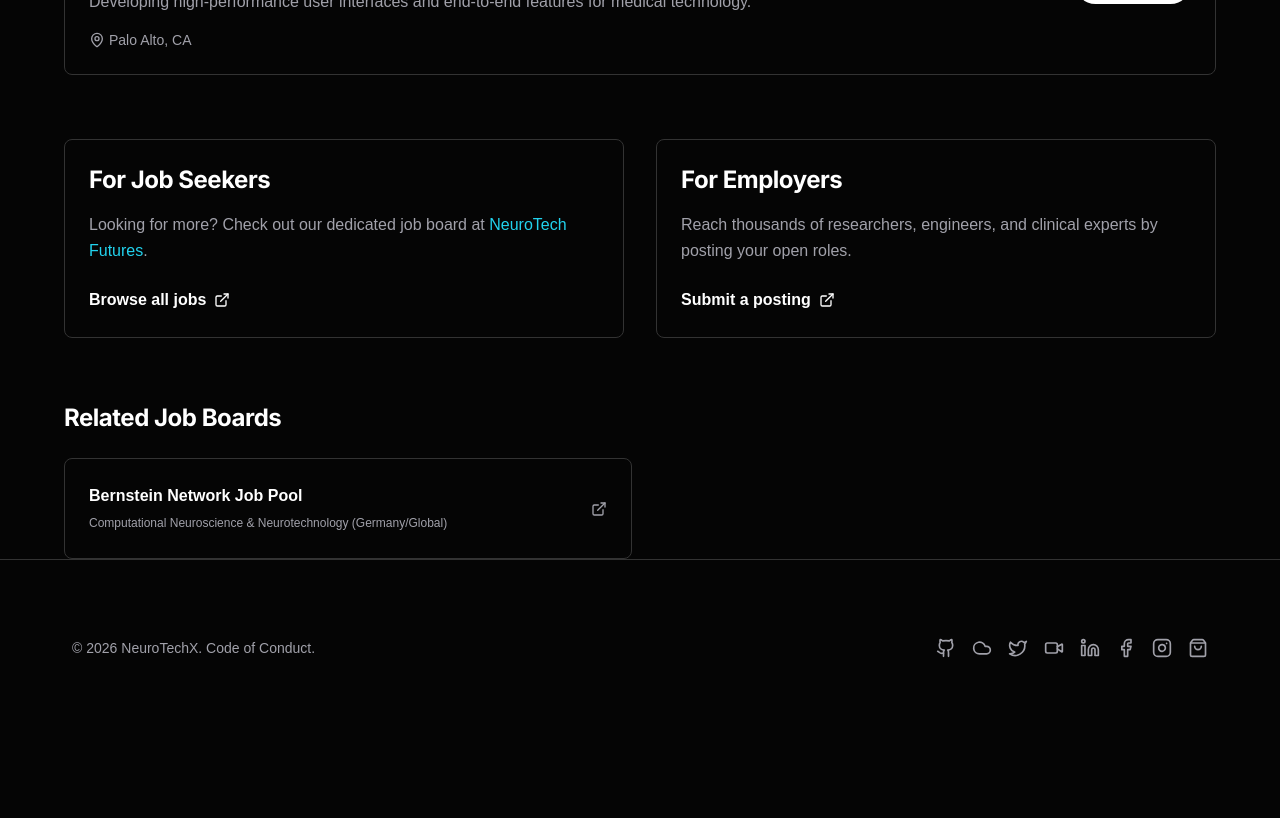
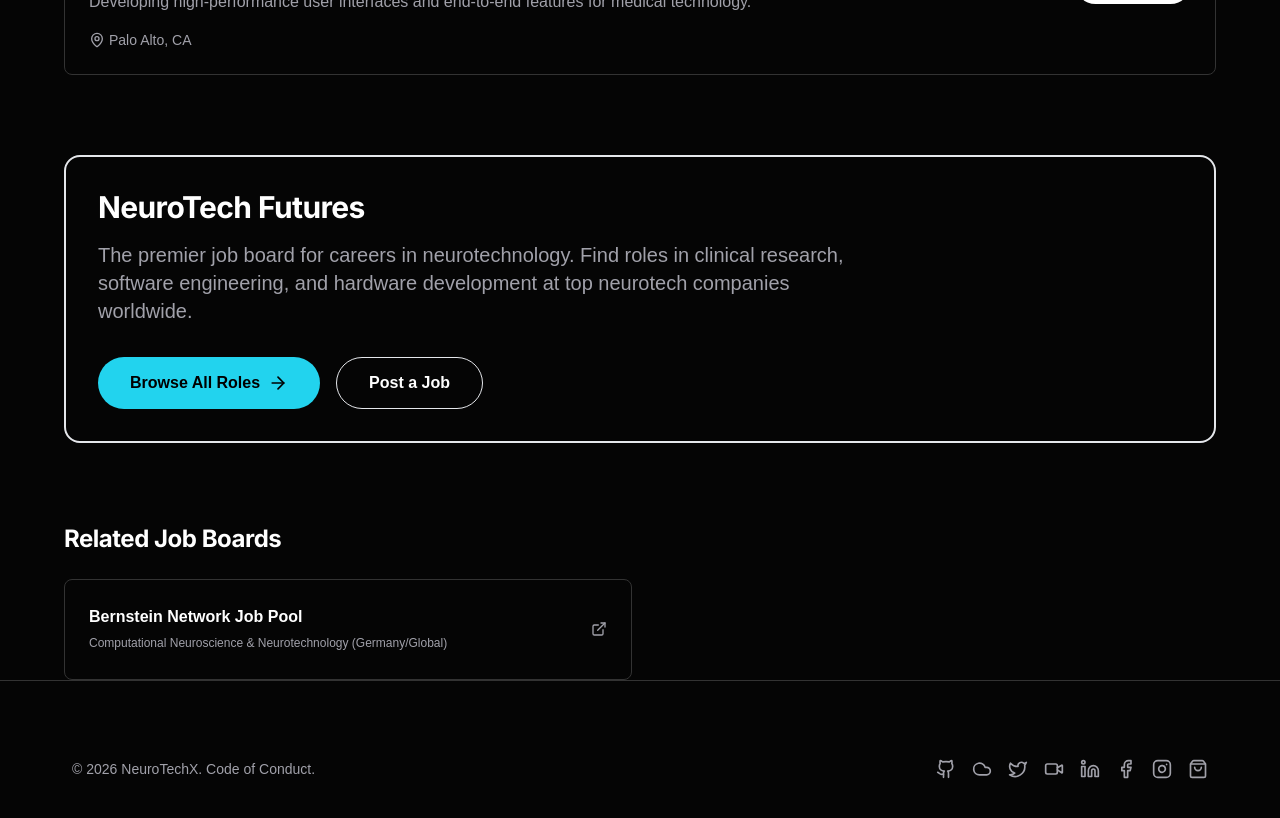
Before and after one commit to webntx/neurotechx-website, a Next.js app: page /jobs in a window 1280 px wide. Shown: the part 1880-2698 px from the top of the page. Before the commit the page ends 2616 px from the top, so only its background shows below. Built offline with nearby package versions, Linux system fonts and the light colour scheme; a web font is replaced by a local one.

Commit message:
chore: move NeuroTech Futures section below featured jobs

```diff
--- a/src/app/jobs/page.tsx
+++ b/src/app/jobs/page.tsx
@@ -1,5 +1,5 @@
 import LandingPageLayout from '@/components/LandingPageLayout';
-import { ExternalLink, Building2, MapPin, DollarSign } from 'lucide-react';
+import { ExternalLink, Building2, MapPin, DollarSign, ArrowRight } from 'lucide-react';
 
 const FEATURED_JOBS = [
     {
@@ -57,8 +57,8 @@
 export default function JobsPage() {
     return (
         <LandingPageLayout
-            title="NeuroTech Futures"
-            subtitle="The premier portal for careers in neurotechnology and brain-computer interfaces."
+            title="NeuroTech Jobs"
+            subtitle="Explore high-impact roles at the frontier of brain-computer interfaces and neural engineering."
             ctaText="Post a Job"
             ctaLink="https://docs.google.com/forms/d/e/1FAIpQLSfZyzhVdOLU8_oQ4NylHL8EFoKLIVmryGXA4u7HDsZpkTryvg/viewform"
         >
@@ -108,28 +108,35 @@
                 </div>
             </section>
 
-            <div className="grid md:grid-cols-2 gap-8 mt-16">
-                <div className="card p-8 bg-muted/30 border-dashed">
-                    <h3 className="text-2xl font-serif font-bold mb-4">For Job Seekers</h3>
-                    <p className="text-muted-foreground mb-6">
-                        Looking for more? Check out our dedicated job board at <a href="https://neurotechjobs.io" target="_blank" className="text-neuro-accent hover:underline">NeuroTech Futures</a>.
+            {/* NeuroTech Futures Section - Moved Down */}
+            <section className="mt-20 p-8 rounded-2xl bg-neuro-accent/5 border-2 border-neuro-accent/20">
+                <div className="max-w-3xl">
+                    <h2 className="text-3xl font-serif font-bold mb-4">NeuroTech Futures</h2>
+                    <p className="text-xl text-muted-foreground mb-8">
+                        The premier job board for careers in neurotechnology. Find roles in clinical research, software engineering, and hardware development at top neurotech companies worldwide.
                     </p>
-                    <a href="https://neurotechjobs.io" target="_blank" className="font-bold flex items-center gap-2 hover:text-neuro-accent">
-                        Browse all jobs <ExternalLink className="w-4 h-4" />
-                    </a>
+                    <div className="flex flex-wrap gap-4">
+                        <a
+                            href="https://neurotechjobs.io"
+                            target="_blank"
+                            rel="noopener noreferrer"
+                            className="inline-flex items-center gap-2 px-8 py-3 bg-neuro-accent text-black rounded-full font-bold hover:brightness-110 transition-all"
+                        >
+                            Browse All Roles <ArrowRight className="w-5 h-5" />
+                        </a>
+                        <a
+                            href="https://docs.google.com/forms/d/e/1FAIpQLSfZyzhVdOLU8_oQ4NylHL8EFoKLIVmryGXA4u7HDsZpkTryvg/viewform"
+                            target="_blank"
+                            rel="noopener noreferrer"
+                            className="inline-flex items-center gap-2 px-8 py-3 border border-foreground/20 rounded-full font-bold hover:bg-muted/50 transition-all"
+                        >
+                            Post a Job
+                        </a>
+                    </div>
                 </div>
-                <div className="card p-8 bg-muted/30 border-dashed">
-                    <h3 className="text-2xl font-serif font-bold mb-4">For Employers</h3>
-                    <p className="text-muted-foreground mb-6">
-                        Reach thousands of researchers, engineers, and clinical experts by posting your open roles.
-                    </p>
-                    <a href="https://docs.google.com/forms/d/e/1FAIpQLSfZyzhVdOLU8_oQ4NylHL8EFoKLIVmryGXA4u7HDsZpkTryvg/viewform" target="_blank" className="font-bold flex items-center gap-2 hover:text-neuro-accent">
-                        Submit a posting <ExternalLink className="w-4 h-4" />
-                    </a>
-                </div>
-            </div>
+            </section>
 
-            <div className="mt-16">
+            <div className="mt-20">
                 <h3 className="text-2xl font-serif font-bold mb-6">Related Job Boards</h3>
                 <div className="grid md:grid-cols-2 gap-4">
                     <a href="https://bernstein-network.de/en/career/job-pool/" target="_blank" className="card p-4 hover:border-neuro-accent transition-colors flex items-center justify-between group">
```
